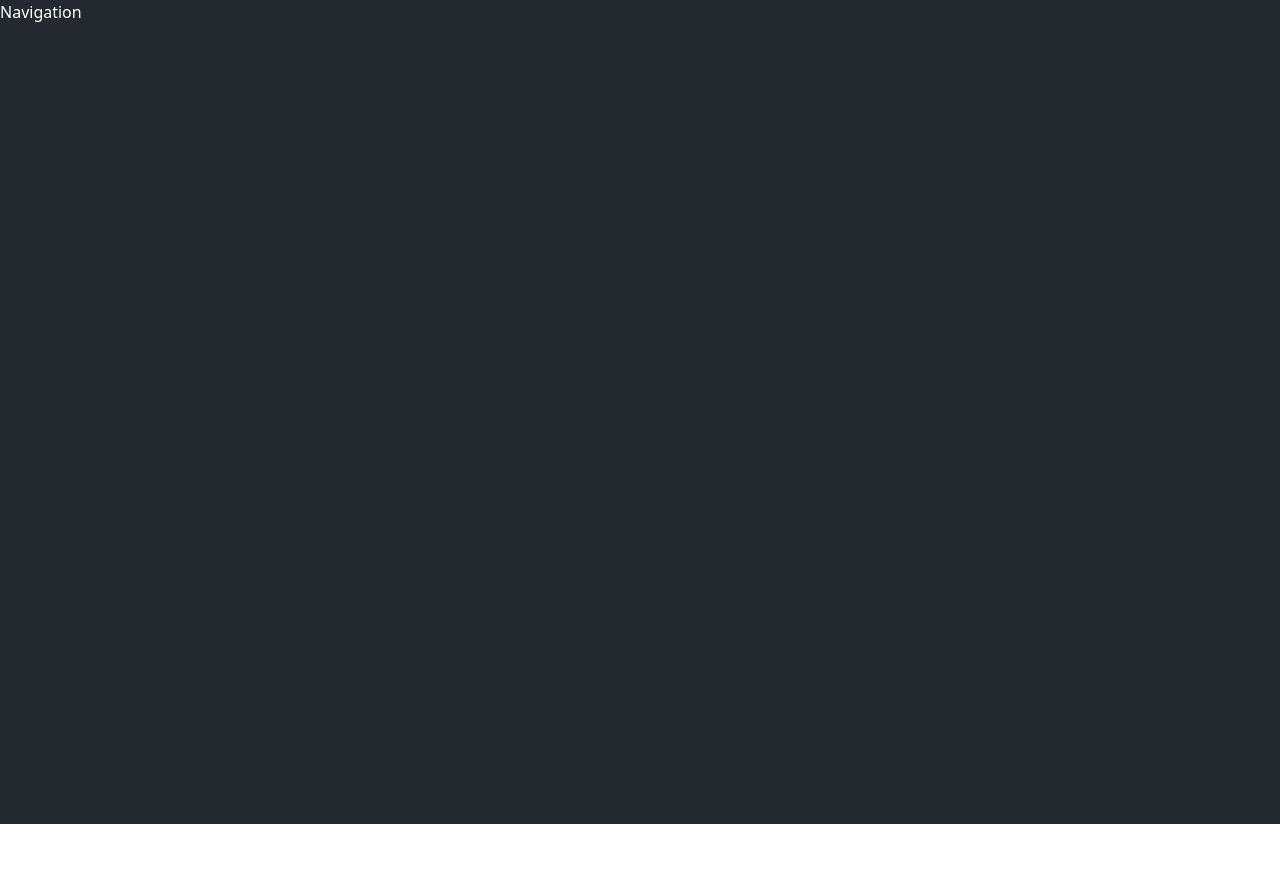
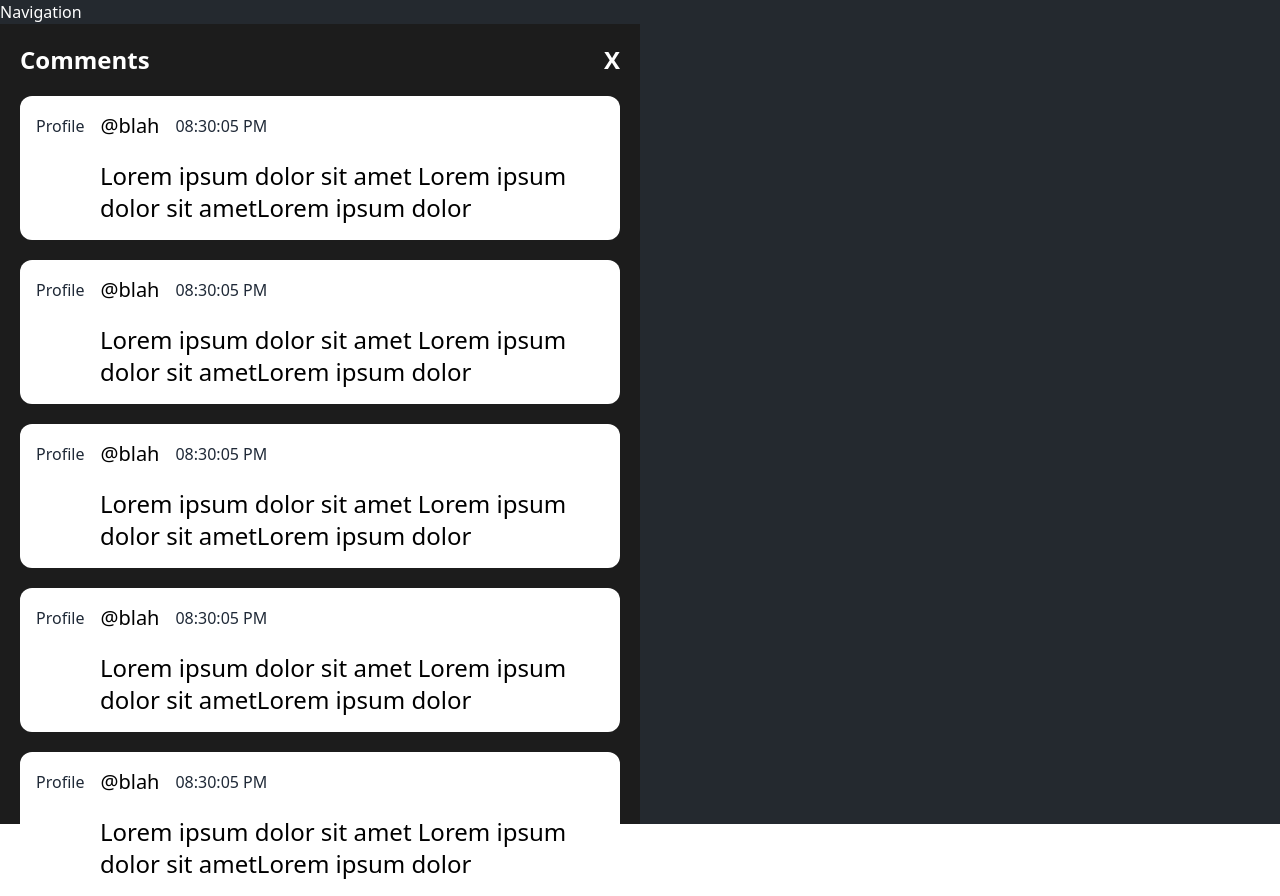
Before and after one commit to UCR-CS110-S23/project-methinks, a Next.js app: page / in a window 1280 px wide. Before the commit the page ends 824 px from the top, so only its background shows below. Built offline with nearby package versions, Linux system fonts and the light colour scheme.

Commit message:
creaqted comments

```diff
--- /dev/null
+++ b/components/Feed/Comment.jsx
@@ -0,0 +1,16 @@
+import React from "react";
+
+const Comment = ({ img, username, date, text }) => {
+  return (
+    <div className="bg-white w-full flex flex-col rounded-xl gap-y-5 py-4 px-4">
+      <div className="flex gap-x-4 items-center">
+        <div className="text-[##77818A] text-base">{img}</div>
+        <p className="text-black font-medium text-xl">{username}</p>
+        <p className="text-[##77818A] text-base">{date}</p>
+      </div>
+      <div className="text-black text-2xl pl-16 font-normal">{text}</div>
+    </div>
+  );
+};
+
+export default Comment;
--- /dev/null
+++ b/components/Feed/Comments.jsx
@@ -0,0 +1,59 @@
+import React from "react";
+import Comment from "./Comment";
+
+const Comments = () => {
+  const commentData = [
+    {
+      img: "Profile",
+      username: "@blah",
+      date: "08:30:05 PM",
+      text: "Lorem ipsum dolor sit amet Lorem ipsum dolor sit ametLorem ipsum dolor",
+    },
+    {
+      img: "Profile",
+      username: "@blah",
+      date: "08:30:05 PM",
+      text: "Lorem ipsum dolor sit amet Lorem ipsum dolor sit ametLorem ipsum dolor",
+    },
+    {
+      img: "Profile",
+      username: "@blah",
+      date: "08:30:05 PM",
+      text: "Lorem ipsum dolor sit amet Lorem ipsum dolor sit ametLorem ipsum dolor",
+    },
+    {
+      img: "Profile",
+      username: "@blah",
+      date: "08:30:05 PM",
+      text: "Lorem ipsum dolor sit amet Lorem ipsum dolor sit ametLorem ipsum dolor",
+    },
+    {
+      img: "Profile",
+      username: "@blah",
+      date: "08:30:05 PM",
+      text: "Lorem ipsum dolor sit amet Lorem ipsum dolor sit ametLorem ipsum dolor",
+    },
+  ];
+
+  return (
+    <div className="h-screen w-1/2 bg-[#1C1C1C] p-5">
+      <div className="flex justify-between items-center mb-5 font-semibold text-2xl text-white">
+        <p className="">Comments</p>
+        <span className="">X</span>
+      </div>
+      <div className="gap-y-5 flex flex-col">
+        {commentData.map((comment, index) => (
+          <Comment
+            key={index}
+            img={comment.img}
+            username={comment.username}
+            date={comment.date}
+            text={comment.text}
+          />
+        ))}
+      </div>
+    </div>
+  );
+};
+
+export default Comments;
--- a/components/Hello.jsx
+++ /dev/null
@@ -1,7 +0,0 @@
-import React from "react";
-
-const Hello = () => {
-  return <div className="text-red-200 underline">Hello world</div>;
-};
-
-export default Hello;
--- a/components/Tags.jsx
+++ b/components/Post/Tags.jsx
@@ -1,5 +1,5 @@
 import React, { useState } from "react";
-import Tag from "./Tag";
+import Tag from "../Tag";
 import { tagsList } from "@/public/data/tags";
 
 const Tags = () => {
@@ -12,7 +12,7 @@ const Tags = () => {
   return (
     <div className="flex items-center gap-x-5 mb-10 w-full">
       <p className="text-white font-semibold text-xl">Tags:</p>
-      <div className="flex flex-wrap gap-x-4 gap-y-4">
+      <div className="flex flex-wrap gap-4">
         {tagsList.map((tag, index) => (
           <Tag
             key={index}
--- a/components/Test.jsx
+++ /dev/null
@@ -1,7 +0,0 @@
-import React from "react";
-
-const Test = () => {
-  return <div className="bg-stone-300 text-black">Test</div>;
-};
-
-export default Test;
--- a/pages/Feed.js
+++ b/pages/Feed.js
@@ -1,7 +1,12 @@
 import React from "react";
+import Comments from "@/components/Feed/Comments";
 
 const Feed = () => {
-  return <div className="h-screen w-full">Feed</div>;
+  return (
+    <div className="h-screen w-full">
+      <Comments />
+    </div>
+  );
 };
 
 export default Feed;
--- a/pages/Post.js
+++ b/pages/Post.js
@@ -1,6 +1,6 @@
 import React from "react";
-import ThoughtPost from "../components/ThoughtPost";
-import Tags from "../components/Tags";
+import ThoughtPost from "@/components/Post/Thought";
+import Tags from "@/components/Post/Tags";
 
 const Post = () => {
   return (
--- a/pages/index.js
+++ b/pages/index.js
@@ -4,9 +4,12 @@
 // const inter = Inter({ subsets: ["latin"] });
 
 import Feed from "@/pages/Feed";
+// import Post from "./Post";
 export default function Home() {
   return (
     <div className="">
+      {/* <Post /> */}
+      {/* {authenticated ? Landing : <Post />} */}
       <Feed />
     </div>
   );
```
Also changed, not shown: components/Post/Thought.jsx (renamed from components/ThoughtPost.jsx).
